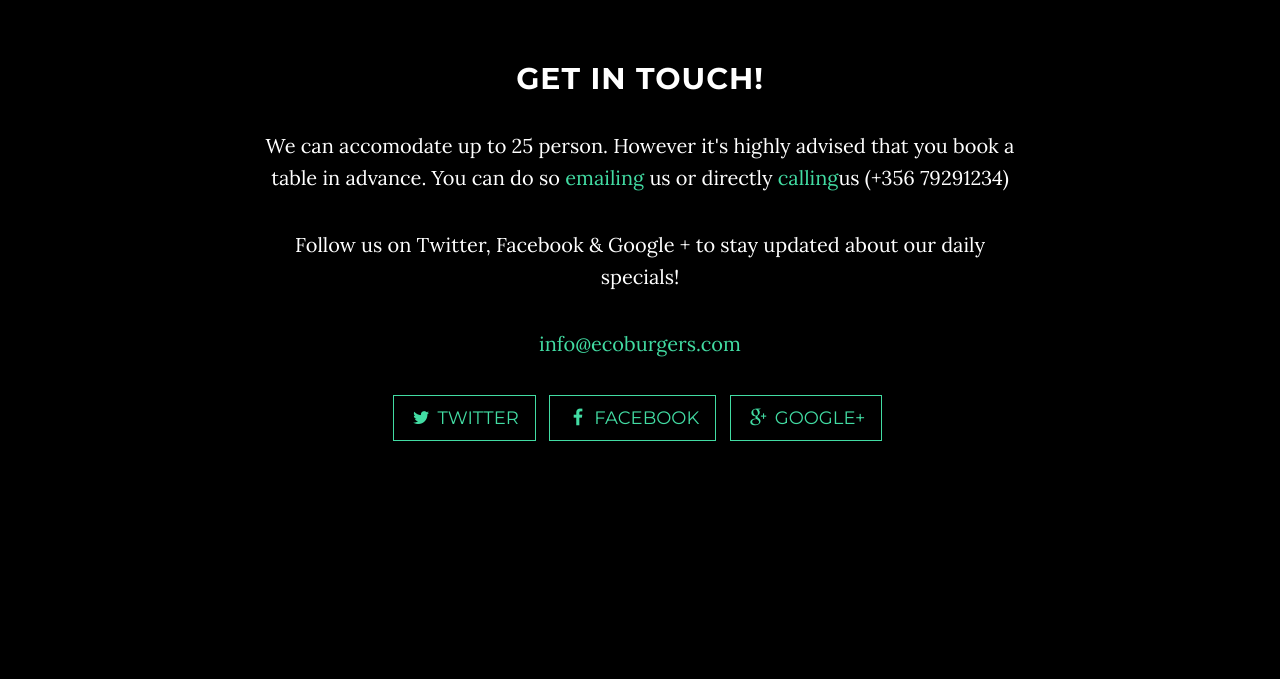
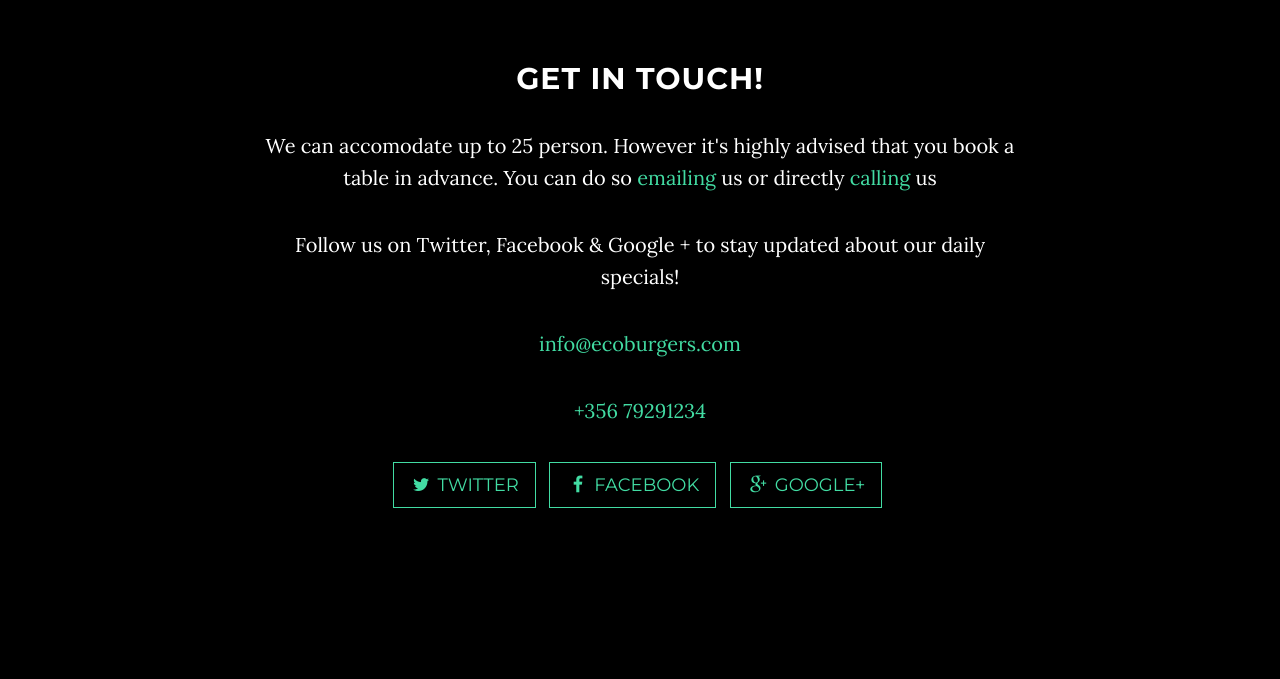
Before and after one commit to Cosbgn/ecoburgers, a plain HTML site: page index.html in a window 1280 px wide. Shown: the part 2100-2779 px from the top of the page. Drawn offline with Linux system fonts and the light colour scheme; some packages are replaced by stand-ins of ours.

Commit message:
Update index.html

```diff
--- a/index.html
+++ b/index.html
@@ -113,9 +113,10 @@
         <div class="row">
             <div class="col-lg-8 col-lg-offset-2">
                 <h2>Get in touch!</h2>
-                <p>We can accomodate up to 25 person. However it's highly advised that you book a table in advance. You can do so <a href="mailto:info@ecoburgers.com">emailing</a> us or directly <a href="tel:+356 79291234">calling</a>us (+356 79291234)</p>
+                <p>We can accomodate up to 25 person. However it's highly advised that you book a table in advance. You can do so <a href="mailto:info@ecoburgers.com">emailing</a> us or directly <a href="tel:+356 79291234">calling</a> us</p>
                 <p>Follow us on Twitter, Facebook & Google + to stay updated about our daily specials!</p>
                 <p><a href="mailto:info@ecoburgers.com">info@ecoburgers.com</a>
+                <p><a href="tel:+356 79291234">+356 79291234</a></p>
                 </p>
                 <ul class="list-inline banner-social-buttons">
                     <li>
```
